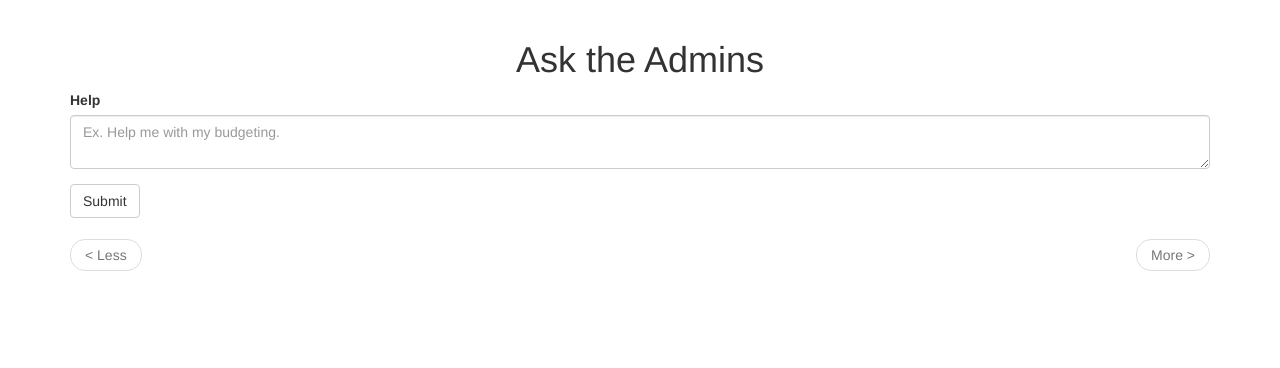
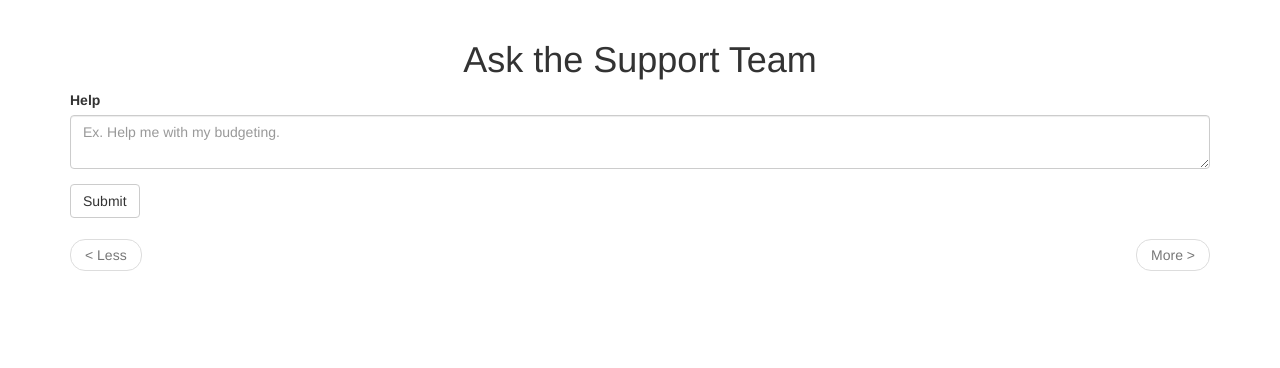
Before and after one commit to GitauHarrison/mbeca-ciaku, a Flask app: template app/templates/help.html in a window 1280 px wide. Shown: the part 52-420 px from the top of the page. Run offline with Flask 2, Linux system fonts and the light colour scheme; the template is opened without the code that fills it: values that come from a table or form of the project are taken from there, others are empty; parts of the project's set-up code (start-up, migrations or seed data) failed here and were passed over; some libraries are stand-ins or nearby versions.

Commit message:
Chore(title): Rename title to something more appropriate

```diff
--- a/app/templates/help.html
+++ b/app/templates/help.html
@@ -3,7 +3,7 @@
 
 {% block app_context%}
     <div class="row">
-        <h1 class="text-center">Ask the Admins</h1>
+        <h1 class="text-center">Ask the Support Team</h1>
         <div class="col-md-12">
             {{ wtf.quick_form(form) }}
         </div>
```
